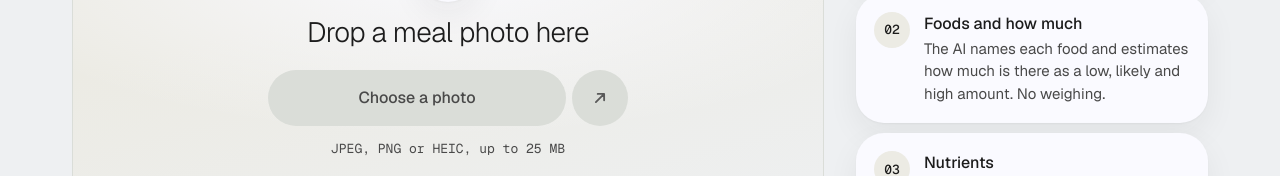
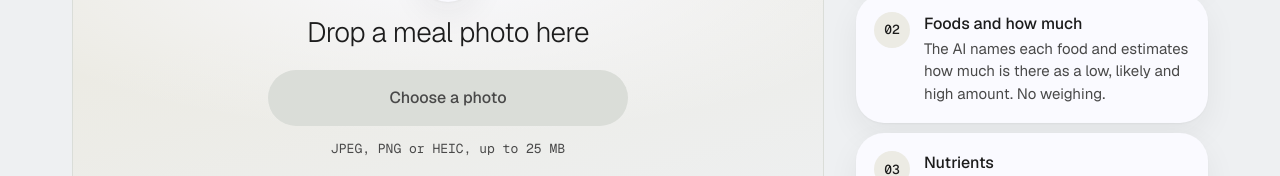
Before and after one commit to hershey-harsh/HackUmass-26-MealScholar, a plain HTML site: page src/foodsmart/site/index.html in a window 1280 px wide. Shown: the part 441-617 px from the top of the page. Drawn offline with Linux system fonts and the light colour scheme; no server answers.

Commit message:
fix: remove redundant photo picker arrow (#50)

```diff
--- a/src/foodsmart/site/index.html
+++ b/src/foodsmart/site/index.html
@@ -179,7 +179,6 @@
             <div class="viewfinder__actions">
               <button id="choose" class="cta cta--block" type="button" data-pick="library" aria-describedby="photo-hint">
                 <span class="cta__pill"><span class="if-fine">Choose a photo</span><span class="if-coarse">Take or choose a photo</span></span>
-                <span class="cta__dot" aria-hidden="true"><svg class="icon" focusable="false"><use href="#i-arrow"/></svg></span>
               </button>
               <button class="btn btn--secondary btn--block if-coarse" type="button" data-pick="camera"><svg class="icon" aria-hidden="true" focusable="false"><use href="#i-camera"/></svg>Open camera</button>
             </div>
```
Also changed, not shown: .github/assets/photo-picker-50.webp (added), 1 other file.
